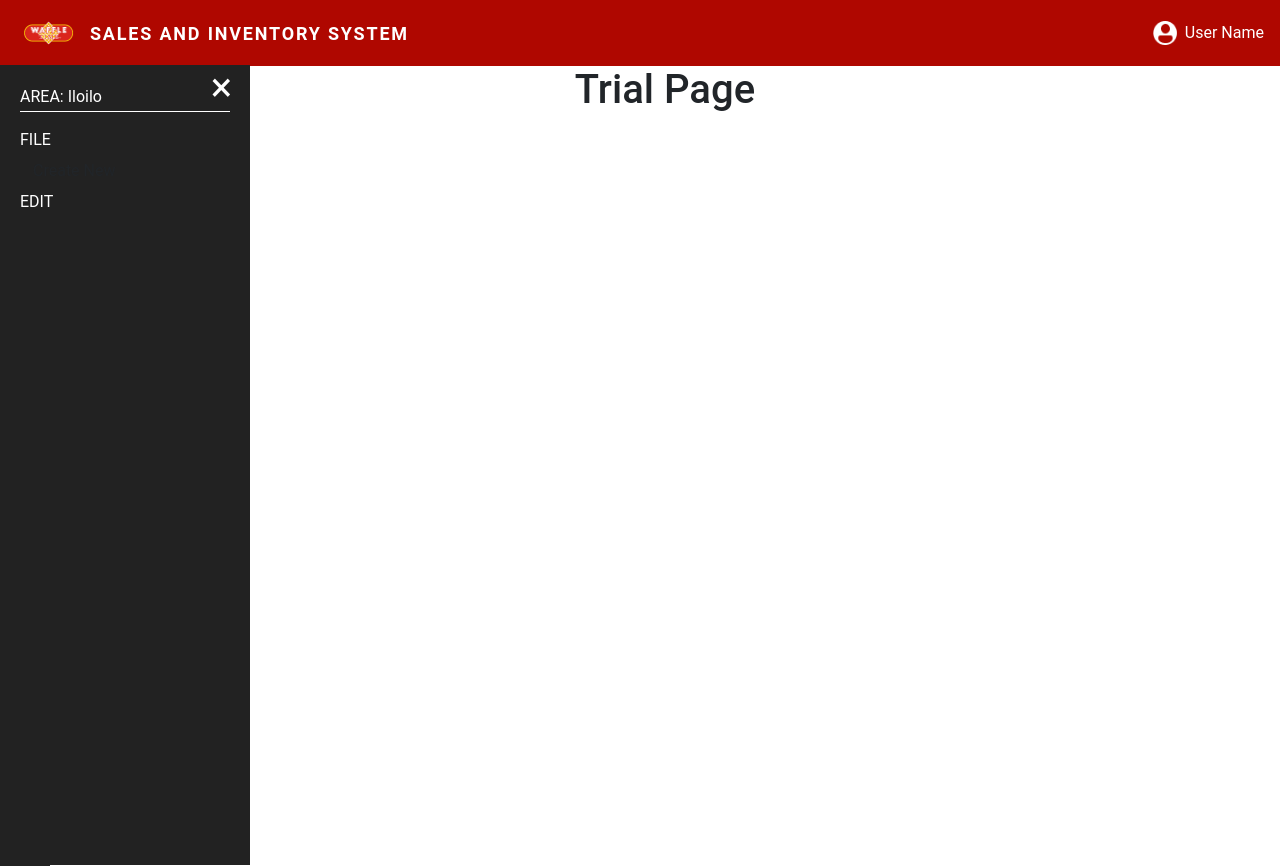
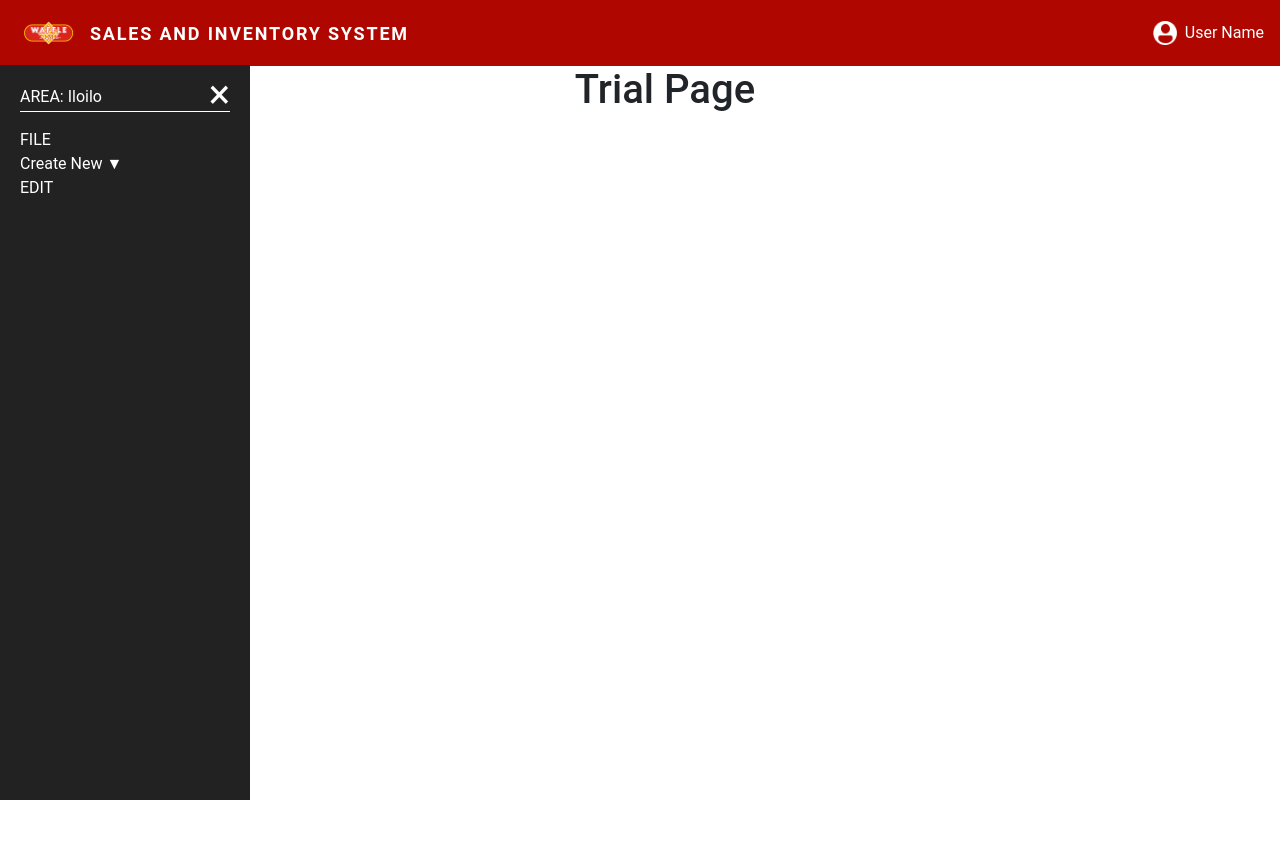
Before and after one commit to thethirdandres/wtidir, a Django app: page / in a window 1280 px wide. After the commit the page ends 800 px from the top, so only its background shows below. Run offline with Django 3.2, Linux system fonts and the light colour scheme; some libraries are stand-ins or nearby versions.

Commit message:
Progress on sidebar
Dropdown animation issue

```diff
--- a/wtidir/static/css/base.css
+++ b/wtidir/static/css/base.css
@@ -1,7 +1,11 @@
 body,
-html,
+html {
+    height: 100%;
+    width: 100%;
+}
+
 .main {
-    height: 100%;
+    height: 90%;
     width: 100%;
 }
 
@@ -30,6 +34,9 @@ body {
     background-color: #AF0700;
 }
 
+
+/* END OF OVERRIDES */
+
 .main-title {
     font-size: 18px;
     font-style: normal;
--- a/wtidir/static/css/sidebar.css
+++ b/wtidir/static/css/sidebar.css
@@ -13,25 +13,32 @@
     color: white;
 }
 
-.sidebar a {
-    padding: 8px 8px 8px 32px;
-    text-decoration: none;
-    font-size: 25px;
-    color: #818181;
-    display: block;
-    transition: 0.3s;
-}
-
 .sidebar a:hover {
     color: #da1818;
 }
 
 .sidebar .closebtn {
     position: absolute;
-    top: -15px;
-    right: 10px;
+    top: 0px;
+    right: 20px;
     font-size: 40px;
     margin-left: 50px;
+    text-decoration: none;
+    color: white;
+}
+
+.sidebar-dropdown-button {
+    cursor: pointer;
+}
+
+.sidebar-dropdown-container {
+    display: none;
+    background-color: #262626;
+    padding-left: 8px;
+}
+
+.active {
+    background-color: green;
     color: white;
 }
 
--- a/wtidir/static/js/sidebar.js
+++ b/wtidir/static/js/sidebar.js
@@ -8,11 +8,19 @@ function closeNav() {
     document.getElementById("mySidebar").style.left = "-300px";
 }
 
-// $('#menu-button').click(function(e) {
-//     e.stopPropagation();
-//     openNav()
-// });
 
-// $('#hide-menu').click(function(e) {
-//     e.stopPropagation();
-// });
+/* Loop through all dropdown buttons to toggle between hiding and showing its dropdown content - This allows the user to have multiple dropdowns without any conflict */
+var dropdown = document.getElementsByClassName("sidebar-dropdown-button");
+var i;
+
+for (i = 0; i < dropdown.length; i++) {
+    dropdown[i].addEventListener("click", function() {
+        this.classList.toggle("active");
+        var dropdownContent = this.nextElementSibling;
+        if (dropdownContent.style.display === "block") {
+            dropdownContent.style.display = "none";
+        } else {
+            dropdownContent.style.display = "block";
+        }
+    });
+}
--- a/wtidir/templates/base.html
+++ b/wtidir/templates/base.html
@@ -35,6 +35,21 @@
     <script src="https://code.jquery.com/jquery-3.3.1.slim.min.js" integrity="sha384-q8i/X+965DzO0rT7abK41JStQIAqVgRVzpbzo5smXKp4YfRvH+8abtTE1Pi6jizo" crossorigin="anonymous"></script>
     <script src="https://cdnjs.cloudflare.com/ajax/libs/popper.js/1.14.7/umd/popper.min.js" integrity="sha384-UO2eT0CpHqdSJQ6hJty5KVphtPhzWj9WO1clHTMGa3JDZwrnQq4sF86dIHNDz0W1" crossorigin="anonymous"></script>
     <script src="https://stackpath.bootstrapcdn.com/bootstrap/4.3.1/js/bootstrap.min.js" integrity="sha384-JjSmVgyd0p3pXB1rRibZUAYoIIy6OrQ6VrjIEaFf/nJGzIxFDsf4x0xIM+B07jRM" crossorigin="anonymous"></script>
+   {% comment %} <script>/* Loop through all dropdown buttons to toggle between hiding and showing its dropdown content - This allows the user to have multiple dropdowns without any conflict */
+        var dropdown = document.getElementsByClassName("sidebar-dropdown-button");
+        var i;
+
+        for (i = 0; i < dropdown.length; i++) {
+            dropdown[i].addEventListener("click", function() {
+                this.classList.toggle("active");
+                var dropdownContent = this.nextElementSibling;
+                if (dropdownContent.style.display === "block") {
+                    dropdownContent.style.display = "none";
+                } else {
+                    dropdownContent.style.display = "block";
+                }
+            });
+        }</script> {% endcomment %}
 </body>
 
 </html>
--- a/wtidir/templates/components/_sidebar.html
+++ b/wtidir/templates/components/_sidebar.html
@@ -1,4 +1,4 @@
-<div id="mySidebar" class="sidebar   d-flex flex-column">
+<div id="mySidebar" class="sidebar">
     <div class="sidebar-area">
         <div class="sidebar-area-dropdown">AREA: Iloilo</div>
         <a href="javascript:void(0)" class="closebtn" onclick="closeNav()">×</a>
@@ -6,9 +6,12 @@
     </div>
     <div class="sidebar-file">
         <div class="sidebar-file-title">FILE</div>
-        <button class="btn">
-                Create New
-        </button>
+        <div class="sidebar-dropdown-button">Create New ▼</div>
+        <div class="sidebar-dropdown-container">
+            <a href="#">Link 1</a>
+            <a href="#">Link 2</a>
+            <a href="#">Link 3</a>
+        </div>
     </div>
     <div class="sidebar-edit">
         <div class="sidebar-edit-title">EDIT</div>
--- a/wtidir/wtidir/settings.py
+++ b/wtidir/wtidir/settings.py
@@ -120,6 +120,8 @@ USE_TZ = True
 
 STATIC_URL = '/static/'
 
+# STATIC_ROOT = os.path.join(BASE_DIR, 'static')
+
 STATICFILES_DIRS = [
     BASE_DIR / "static",
 ]
```
